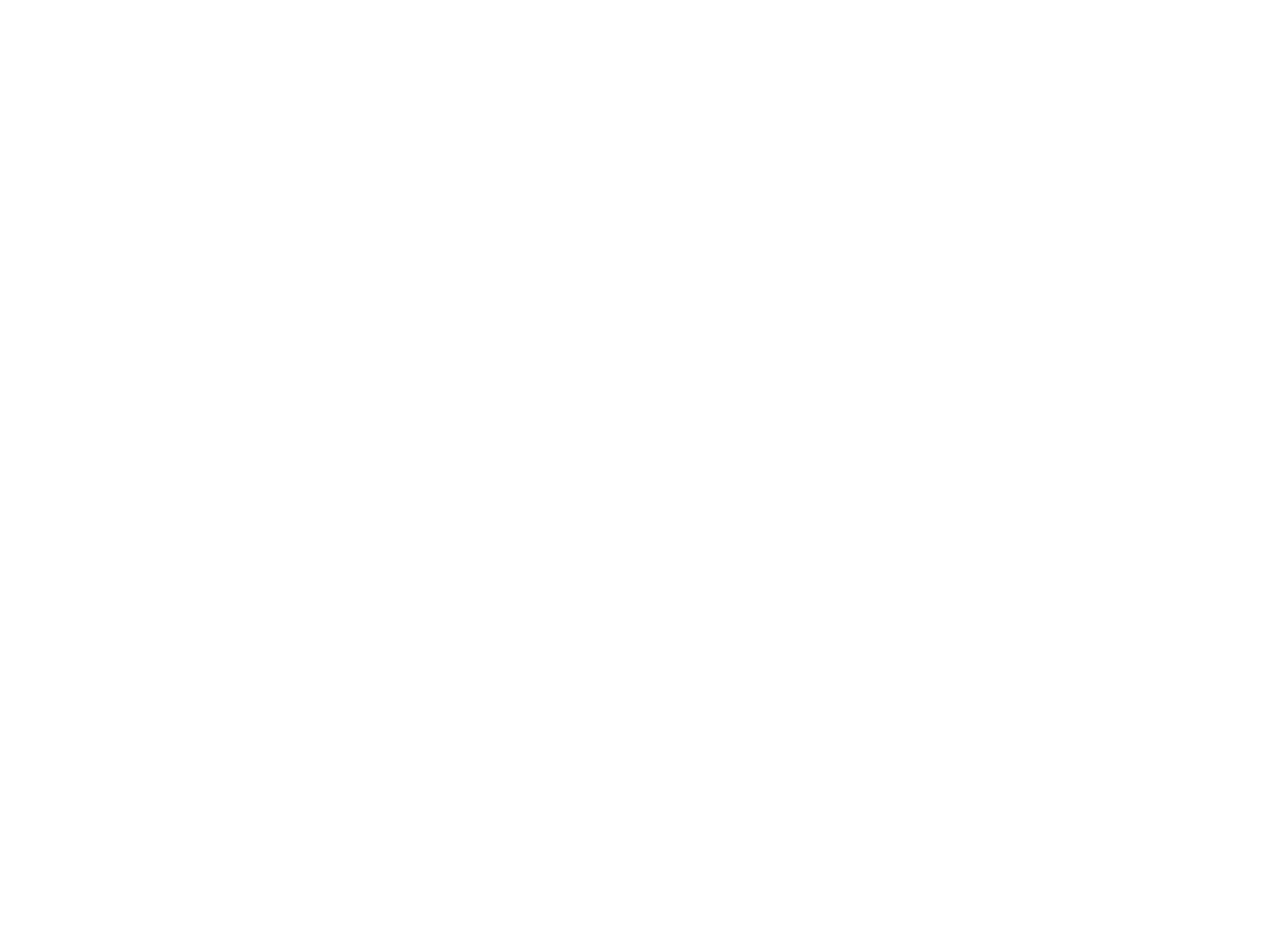
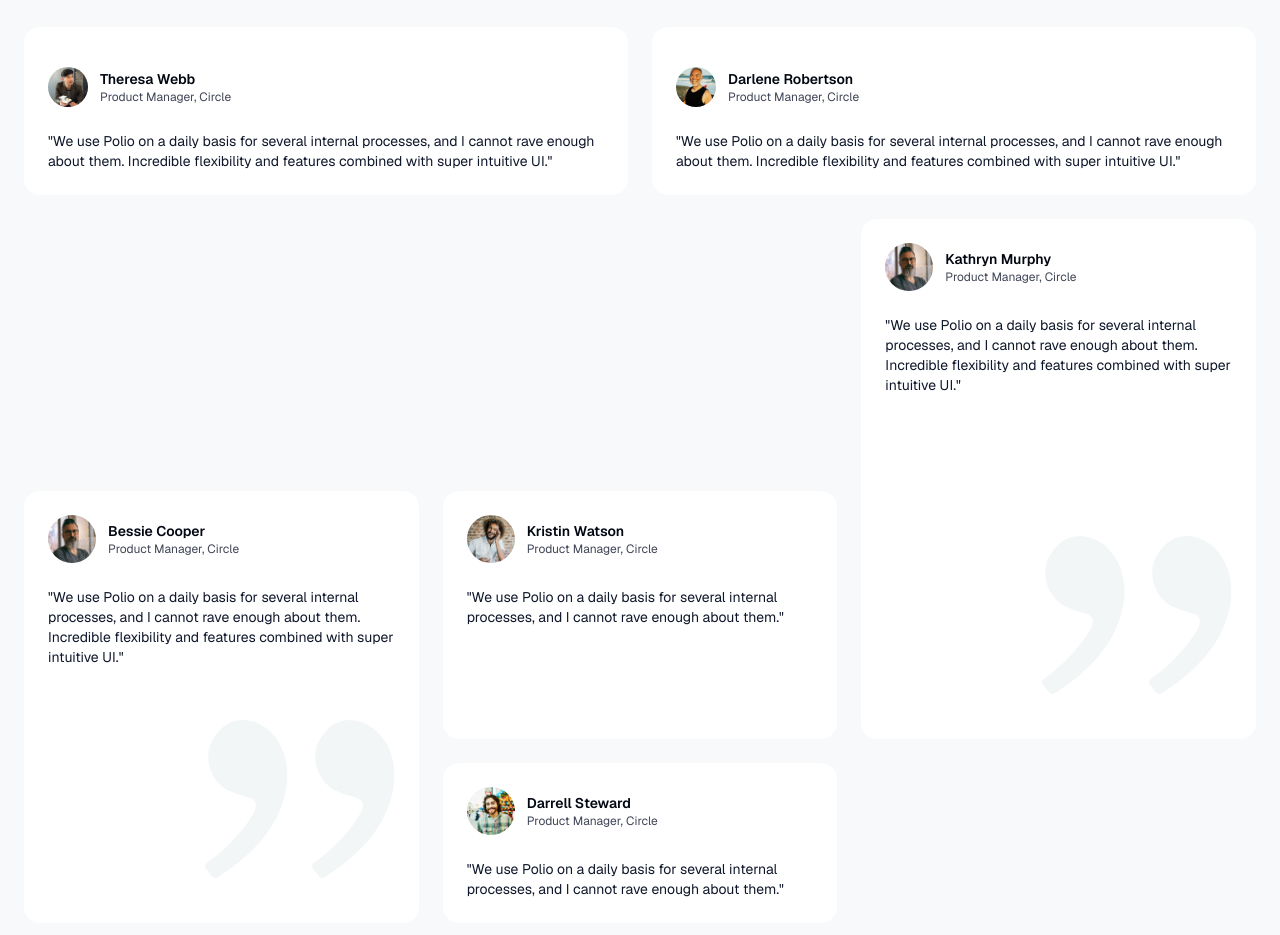
Before and after one commit to hngprojects/meetmind-fe, a React (Vite) app: page / in a window 1280 px wide. Shown: the part 3900-4835 px from the top of the page. Before the commit the page ends 3699 px from the top, so only its background shows below. Built offline with nearby package versions, Linux system fonts and the light colour scheme.

Commit message:
feat: add Testimonials section with responsive grid layout

```diff
--- a/src/components/common/LandingPage/Testimonials.tsx
+++ b/src/components/common/LandingPage/Testimonials.tsx
@@ -0,0 +1,192 @@
+import theresa from './images/theresa-webb.png';
+import darlene from './images/darlene-robertson.png';
+import kathryn from './images/kathryn-murphy.png';
+import darrell from './images/darrell-steward.png';
+import kristin from './images/kristin-watson.png';
+import bessie from './images/bessie-cooper.png';
+import quoteIcon from './images/quote.svg';
+
+const wideTestimonials = [
+  {
+    name: 'Theresa Webb',
+    role: 'Product Manager',
+    company: 'Circle',
+    quote:
+      '"We use Polio on a daily basis for several internal processes, and I cannot rave enough about them. Incredible flexibility and features combined with super intuitive UI."',
+    image: theresa,
+  },
+  {
+    name: 'Darlene Robertson',
+    role: 'Product Manager',
+    company: 'Circle',
+    quote:
+      '"We use Polio on a daily basis for several internal processes, and I cannot rave enough about them. Incredible flexibility and features combined with super intuitive UI."',
+    image: darlene,
+  },
+];
+
+export default function Testimonials() {
+  return (
+    <section className="py-16">
+      <div className="max-w-7xl mx-auto px-6">
+        <div className="flex flex-col items-center gap-4">
+          <p className="text-[#3F4555] text-xs">Testimonials</p>
+          <h2 className="text-[#0F172A] text-3xl font-semibold text-center">
+            Loved by Remote Teams
+          </h2>
+          <p className="text-[#3F4555] text-xs text-center max-w-md">
+            Polio is the customer relationship management tool for everyone who
+            values collaboration.
+          </p>
+        </div>
+
+        {/* Two wide cards */}
+        <div className="mt-12 grid grid-cols-1 md:grid-cols-2 gap-6">
+          {wideTestimonials.map((person) => (
+            <div
+              key={person.name}
+              className="bg-[#FFFFFF] rounded-2xl p-6 flex flex-col"
+            >
+              <div className="flex items-center gap-3 mb-6 pt-4">
+                <img
+                  src={person.image}
+                  alt={person.name}
+                  className="w-10 h-10 rounded-full object-cover"
+                />
+                <div>
+                  <p className="text-[#030712] text-sm font-semibold">
+                    {person.name}
+                  </p>
+                  <p className="text-[#3F4555] text-xs">
+                    {person.role}, {person.company}
+                  </p>
+                </div>
+              </div>
+              <p className="text-sm leading-5 text-[#0F172A]">{person.quote}</p>
+            </div>
+          ))}
+        </div>
+
+        <div className="mt-6 grid grid-cols-1 md:grid-cols-3 md:grid-rows-2 gap-6">
+          {/* Kathryn Murphy */}
+          <div className="md:row-span-2 bg-[#FFFFFF] rounded-2xl p-6 flex flex-col justify-between">
+            <div>
+              <div className="flex items-center gap-3 mb-6">
+                <img
+                  src={kathryn}
+                  alt="Kathryn Murphy"
+                  className="w-12 h-12 rounded-full object-cover"
+                />
+
+                <div>
+                  <p className="text-[#030712] text-sm font-semibold">
+                    Kathryn Murphy
+                  </p>
+
+                  <p className="text-[#3F4555] text-xs">
+                    Product Manager, Circle
+                  </p>
+                </div>
+              </div>
+
+              <p className="text-sm leading-5 text-[#0F172A]">
+                "We use Polio on a daily basis for several internal processes,
+                and I cannot rave enough about them. Incredible flexibility and
+                features combined with super intuitive UI."
+              </p>
+            </div>
+
+            <div className="flex justify-end mt-8">
+              <img src={quoteIcon} alt="" className="w-47.5 h-50" />
+            </div>
+          </div>
+
+          {/* Darrell Steward */}
+          <div className="bg-[#FFFFFF] rounded-2xl p-6 flex flex-col">
+            <div className="flex items-center gap-3 mb-6">
+              <img
+                src={darrell}
+                alt="Darrell Steward"
+                className="w-12 h-12 rounded-full object-cover"
+              />
+
+              <div>
+                <p className="text-[#030712] text-sm font-semibold">
+                  Darrell Steward
+                </p>
+
+                <p className="text-[#3F4555] text-xs">
+                  Product Manager, Circle
+                </p>
+              </div>
+            </div>
+
+            <p className="text-sm leading-5 text-[#0F172A]">
+              "We use Polio on a daily basis for several internal processes, and
+              I cannot rave enough about them."
+            </p>
+          </div>
+
+          {/* Bessie Cooper */}
+          <div className="row-start-4 md:row-start-2 md:row-span-2 bg-[#FFFFFF] rounded-2xl p-6 flex flex-col justify-between">
+            <div>
+              <div className="flex items-center gap-3 mb-6">
+                <img
+                  src={bessie}
+                  alt="Bessie Cooper"
+                  className="w-12 h-12 rounded-full object-cover"
+                />
+
+                <div>
+                  <p className="text-[#030712] text-sm font-semibold">
+                    Bessie Cooper
+                  </p>
+
+                  <p className="text-[#3F4555] text-xs">
+                    Product Manager, Circle
+                  </p>
+                </div>
+              </div>
+
+              <p className="text-sm leading-5 text-[#0F172A]">
+                "We use Polio on a daily basis for several internal processes,
+                and I cannot rave enough about them. Incredible flexibility and
+                features combined with super intuitive UI."
+              </p>
+            </div>
+
+            <div className="flex justify-end mt-8">
+              <img src={quoteIcon} alt="" className="w-47.5 h-50" />
+            </div>
+          </div>
+
+          {/* Kristin Watson */}
+          <div className="row-start-3 md:row-start-2 bg-[#FFFFFF] rounded-2xl p-6 flex flex-col">
+            <div className="flex items-center gap-3 mb-6">
+              <img
+                src={kristin}
+                alt="Kristin Watson"
+                className="w-12 h-12 rounded-full object-cover"
+              />
+
+              <div>
+                <p className="text-[#030712] text-sm font-semibold">
+                  Kristin Watson
+                </p>
+
+                <p className="text-[#3F4555] text-xs">
+                  Product Manager, Circle
+                </p>
+              </div>
+            </div>
+
+            <p className="text-sm leading-5 text-[#0F172A]">
+              "We use Polio on a daily basis for several internal processes, and
+              I cannot rave enough about them."
+            </p>
+          </div>
+        </div>
+      </div>
+    </section>
+  );
+}
--- a/src/components/common/LandingPage/index.tsx
+++ b/src/components/common/LandingPage/index.tsx
@@ -4,6 +4,7 @@
 import HowItWorks from './HowItWorks';
 import Navbar from './Navbar';
 import TemperatureControl from './TemperatureControl';
+import Testimonials from './Testimonials';
 
 export default function LandingPage() {
   return (
@@ -14,6 +15,7 @@
       <HowItWorks />
       <FeaturesGrid />
       <TemperatureControl />
+      <Testimonials />
     </div>
   );
 }
```
